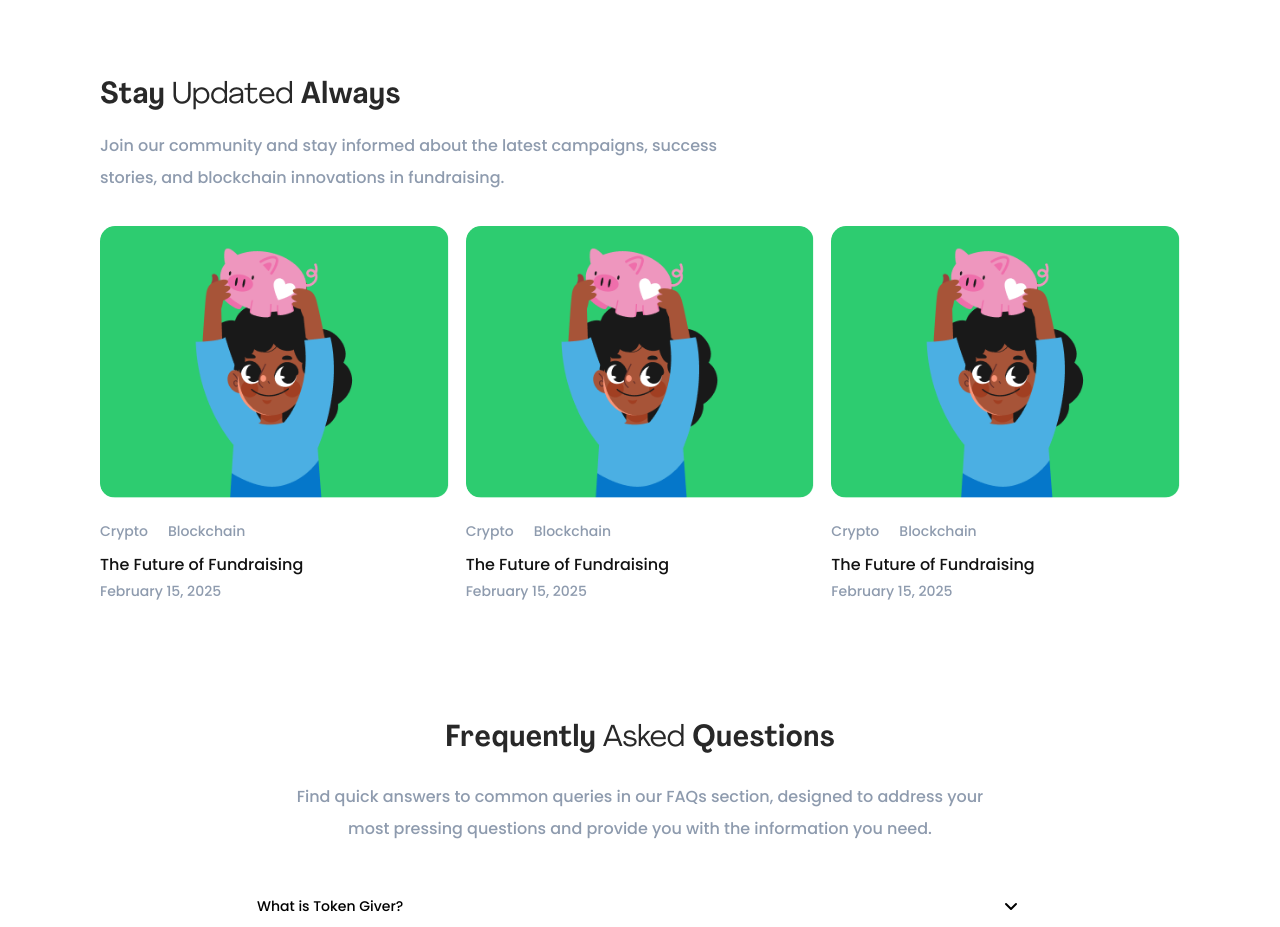
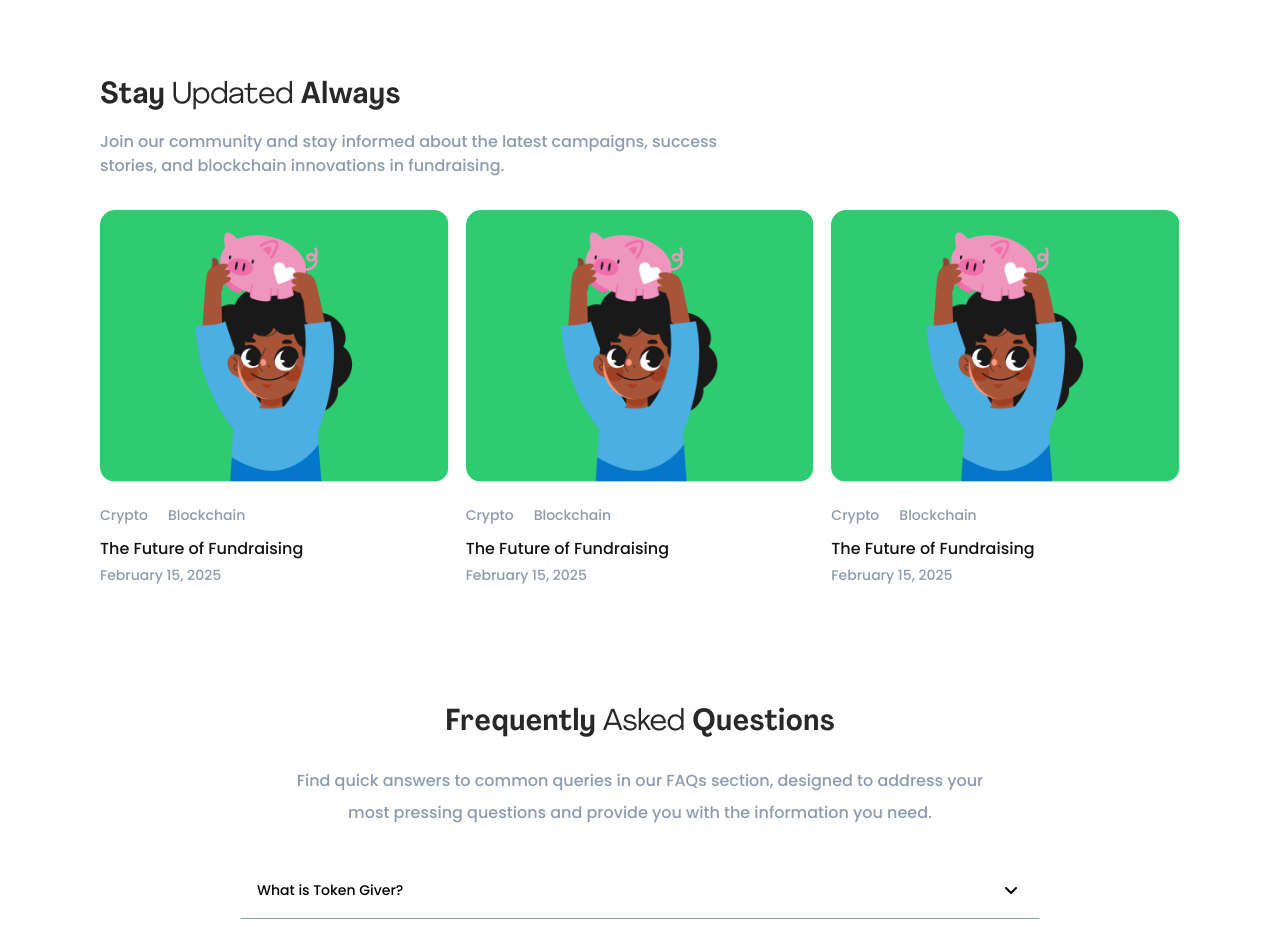
Before and after one commit to Token-Giver/token-giver-website, a Next.js app: page / in a window 1280 px wide. Shown: the part 6920-7847 px from the top of the page. Built offline with nearby package versions, Linux system fonts and the light colour scheme.

Commit message:
fix font

```diff
--- a/app/components/blog-section.tsx
+++ b/app/components/blog-section.tsx
@@ -8,7 +8,7 @@ function BlogSection() {
         <h2 className=" text-raisin-black font-AgrandirBold text-3xl">
           Stay <span className="font-AgrandirRegular">Updated</span> Always
         </h2>
-        <p className="font-medium text-base leading-8 text-ash mb-8 max-w-[624px]">
+        <p className="font-medium text-sm sm:text-base leading-8 text-ash mb-8 max-w-[624px]">
           Join our community and stay informed about the latest campaigns,
           success stories, and blockchain innovations in fundraising.
         </p>
```
